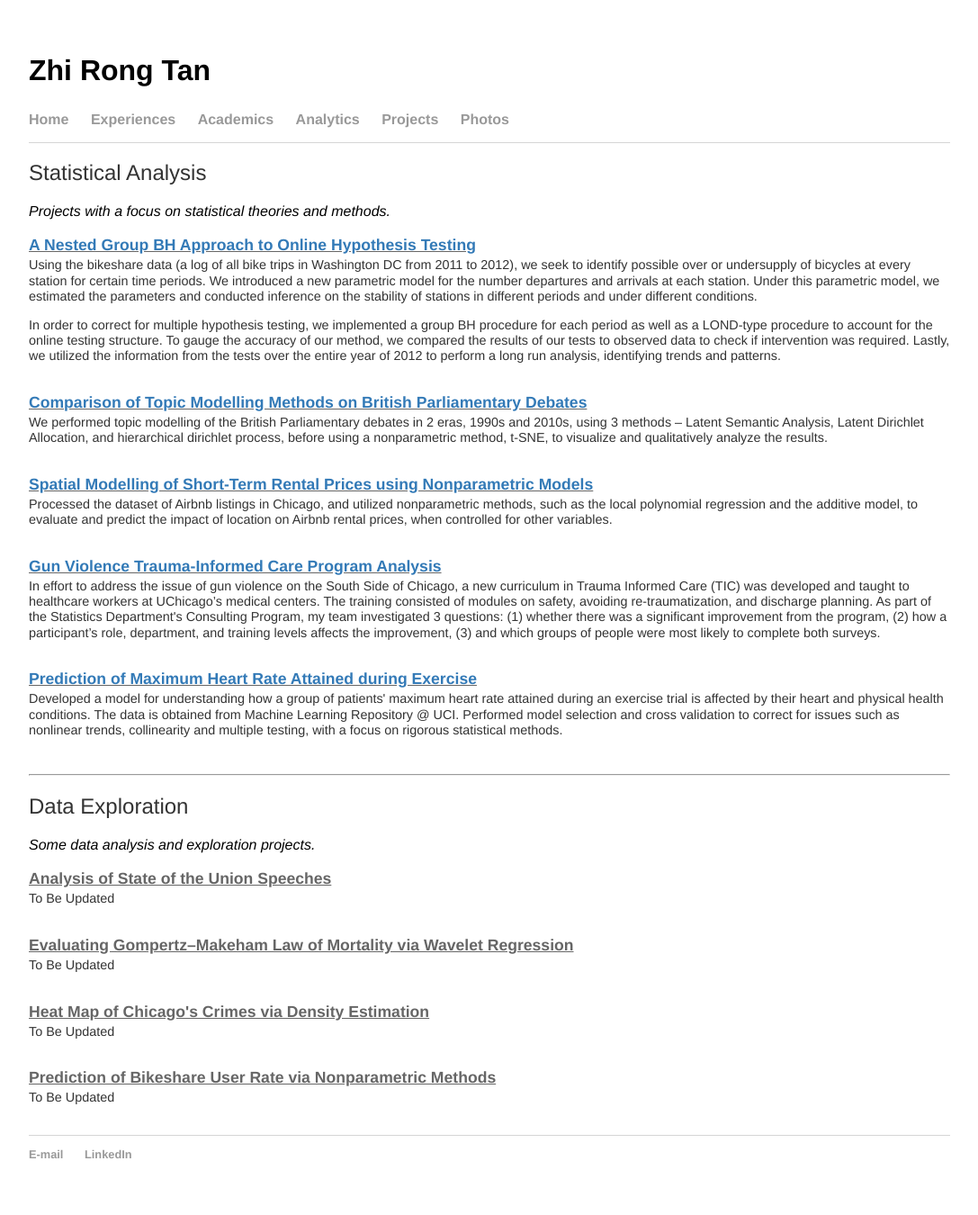
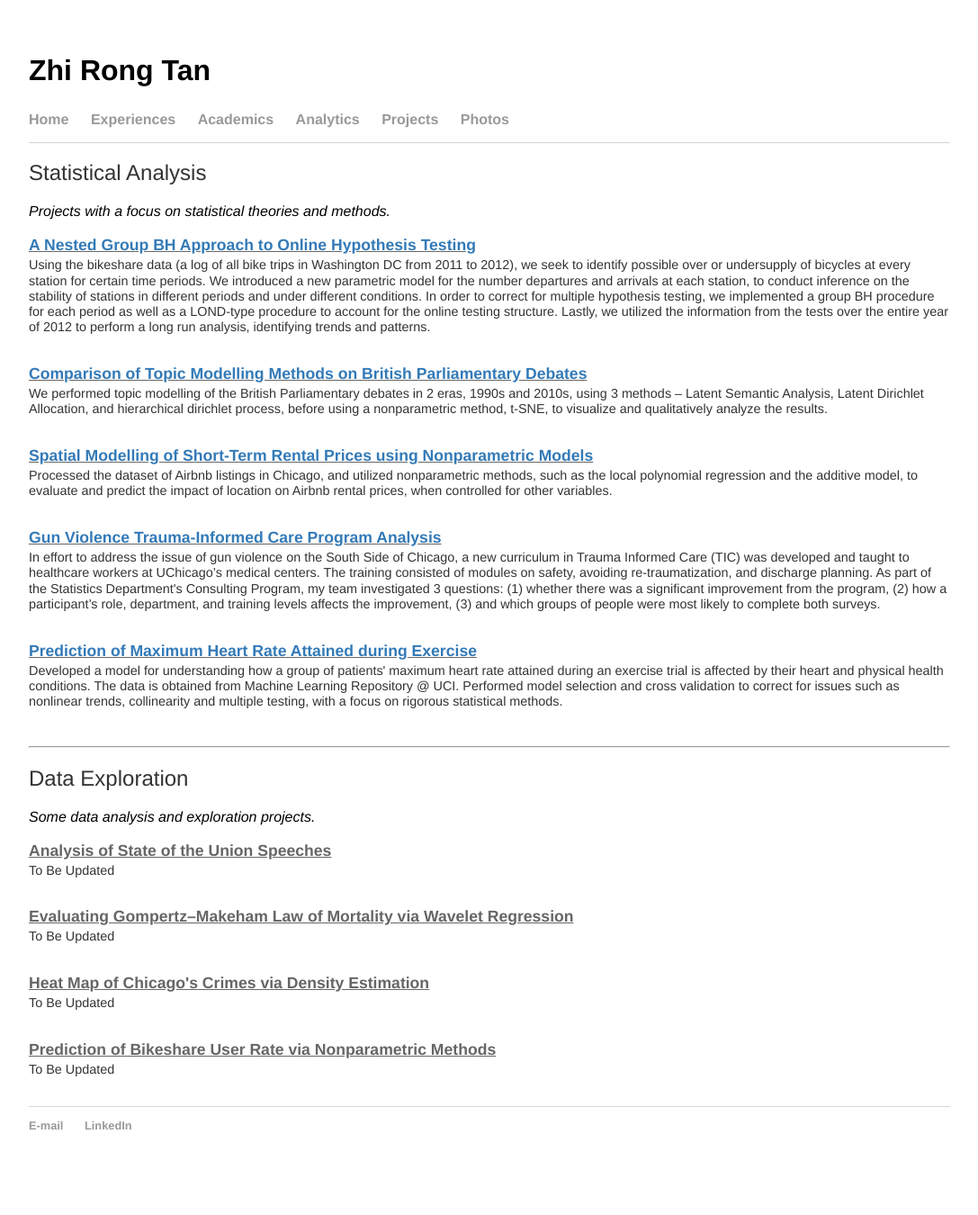
Before and after one commit to tanzhirong/tanzhirong.github.io, a Jekyll site: the page built from analytics/index.html, in a window 1280 px wide. Shown: the whole page at 90% size, without its empty margins (96-1183 px from the left). Built offline with Jekyll 4.4.1, drawn with Linux system fonts in a browser that asks for light colours; after the commit the page ends 1318 px from its top, so only the background shows below that.

Commit message:
Update index.html

```diff
--- a/analytics/index.html
+++ b/analytics/index.html
@@ -8,8 +8,7 @@ title: Statistical Analysis | Zhi Rong Tan
 <br><br>
 
 <div class="project_title"><b><u><a target="_blank" href="multipletesting.pdf">A Nested Group BH Approach to Online Hypothesis Testing</a></u></b></div>
-<p class="exp_description">Using the bikeshare data (a log of all bike trips in Washington DC from 2011 to 2012), we seek to identify possible over or undersupply of bicycles at every station for certain time periods. We introduced a new parametric model for the number departures and arrivals at each station. Under this parametric model, we estimated the parameters and conducted inference on the stability of stations in different periods and under different conditions. </p>
-<p class="exp_description">In order to correct for multiple hypothesis testing, we implemented a group BH procedure for each period as well as a LOND-type procedure to account for the online testing structure. To gauge the accuracy of our method, we compared the results of our tests to observed data to check if intervention was required. Lastly, we utilized the information from the tests over the entire year of 2012 to perform a long run analysis, identifying trends and patterns.</p>
+<p class="exp_description">Using the bikeshare data (a log of all bike trips in Washington DC from 2011 to 2012), we seek to identify possible over or undersupply of bicycles at every station for certain time periods. We introduced a new parametric model for the number departures and arrivals at each station, to conduct inference on the stability of stations in different periods and under different conditions. In order to correct for multiple hypothesis testing, we implemented a group BH procedure for each period as well as a LOND-type procedure to account for the online testing structure. Lastly, we utilized the information from the tests over the entire year of 2012 to perform a long run analysis, identifying trends and patterns.</p>
 <br>
 
 <div class="project_title"><b><u><a target="_blank" href="ida_topicmodel.pdf">Comparison of Topic Modelling Methods on British Parliamentary Debates</a></u></b></div>
```
